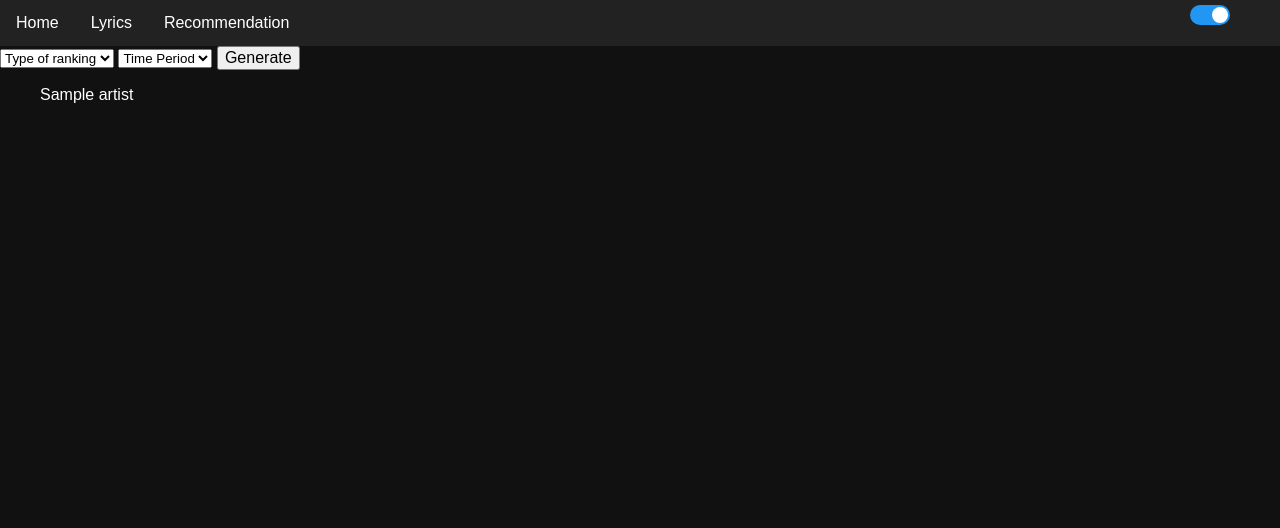
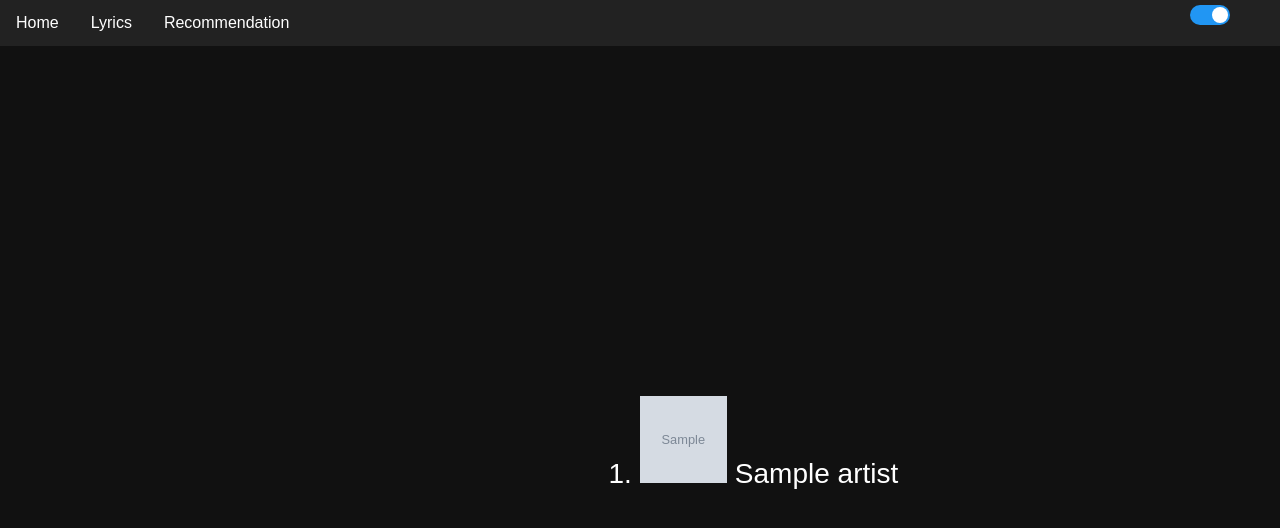
Before and after one commit to ingensargens/CS50-Final-Project, a Flask app: template templates/rankedArtists.html in a window 1280 px wide. Shown: the top 528 px of the page. Run offline with Flask 3, Linux system fonts and the light colour scheme; the template is opened without the code that fills it: most values are stand-ins (such as "Sample title", 1, 10 or a date in 2020); grey boxes marked "Sample" are stand-in pictures; parts of the project's set-up code (start-up, migrations or seed data) failed here and were passed over.

Commit message:
fixes stuff, added play buttons, icon, fixed homepage clicking

```diff
--- a/app.py
+++ b/app.py
@@ -47,7 +47,7 @@ def auth():
 @app.route('/callback')
 def callback():
     code = request.args.get('code')  # Get the authorization code
-    token_info = sp_oauth.get_access_token(code)  # Get token info
+    token_info = sp_oauth.get_access_token(code, as_dict=False)  # Get token info
     # Redirect or display success message
     return redirect('/index') if token_info else 'Authorization failed'
 
@@ -69,8 +69,11 @@ def index():
                 results = sp.current_user_top_tracks(time_range=time, limit=10)
                 return render_template('rankedSongs.html', results=results)
             elif type == 'top_artists':
+
                 results = sp.current_user_top_artists(time_range=time, limit=10)
-                return render_template('rankedSongs.html', results=results)
+                imgs = lambda results: [artist['images'][0]['url'] for artist in results['items']]
+                artists_with_images = zip(results['items'], imgs(results))
+                return render_template('rankedArtists.html', artists_with_images=artists_with_images)
 
 
 @app.route('/lyrics', methods=["GET", "POST"])
--- a/static/styles/styles.css
+++ b/static/styles/styles.css
@@ -300,15 +300,6 @@ label {
   }
 
 
-
-.cntr {
-    display: flex;
-    justify-content: center;
-    align-items: center;
-    height: 100vh; /* Ensure full viewport height */
-    margin: 0;
-}
-
 .logo {
     transform: scale(0.3); /* Scales the button to 30% */
     margin-right: 5px; /* Adjust the margin between button and label */
@@ -317,3 +308,44 @@ label {
     text-align: center;
     font-size: 20px;
 }
+
+.cntr {
+    display: flex;
+    justify-content: center;
+    align-items: center;
+    height: 75vh; /* Ensure full viewport height */
+    margin: 0;
+}
+
+.indexForm {
+    display: flex;
+    flex-direction: column;
+    position: absolute;
+    top: 50%;
+    left: 50%;
+    transform: translate(-50%, -50%)
+
+}
+
+.indexForm select, button, option{
+    margin: 20px 0; /* Add margin to the top and bottom of select menus and button */
+    border-radius: 8px;
+    background-color: #04AA6D;
+    color: #fff;
+    transform: scale(1.75);
+}
+
+.rankings {
+
+        margin: 0 auto;
+        width: fit-content; /* Optional: Adjust width as needed */
+        position: absolute;
+        top: 50%;
+        left: 50%;
+        transform: translate(-50%, -50%);
+        display: flex;
+        justify-content: center;
+        align-items: center;
+        transform: scale(1.75);
+
+}
--- a/templates/index.html
+++ b/templates/index.html
@@ -2,8 +2,8 @@
 
 {% block body %}
 
-<form  method="post" action="/index">
-
+<form method="post" action="/index">
+    <div class="indexForm">
         <select name="type" id="typeMenu">
             <option disabled selected>Type of ranking</option>
             <option value="top_tracks">Top Tracks</option>
@@ -17,7 +17,7 @@
             <option value="long_term">All-Time</option>
         </select>
         <button type='submit' id="submitButton" class="selectionButton" name="submit">Generate</button>
-
+    </div>
 </form>
 
 
--- a/templates/layout.html
+++ b/templates/layout.html
@@ -3,6 +3,7 @@
 
     <head>
         <meta charset="UTF-8">
+        <link rel="icon" type="image/x-icon" href="{{ url_for('static',filename='spotify.png') }}">
         <link rel= "stylesheet" type= "text/css" href= "{{ url_for('static',filename='styles/styles.css') }}">
         <link rel="stylesheet" type= "text/css" href="https://cdnjs.cloudflare.com/ajax/libs/font-awesome/6.0.0-beta3/css/all.min.css">
         <meta name="viewport" content="width=device-width, initial-scale=1.0">
--- a/templates/rankedArtists.html
+++ b/templates/rankedArtists.html
@@ -1,10 +1,15 @@
-{% extends "index.html" %}
+{% extends "layout.html" %}
 
-{% block ranking %}
+{% block body %}
 
-<ol>
-    {% for artist in results %}
-        {{ artist }}
-    {% endfor %}
-</ol>
+<div class="rankings">
+    <ol>
+        {% for artist, image in artists_with_images %}
+            <li>
+                <img src="{{ image }}" alt="{{ artist['name'] }} image" width="50" height="50">
+                {{ artist['name'] }}
+            </li>
+        {% endfor %}
+    </ol>
+</div>
 {% endblock %}
--- a/templates/recommender.html
+++ b/templates/recommender.html
@@ -6,7 +6,7 @@
         Recommended Tracks based on Top Tracks
         <ul>
             {% for track in recommended_tracks['tracks'] %}
-                <li> {{ track['name'] }} <a href="{{ track['external_urls']['spotify'] }}" target="_blank"><i class="fa-solid fa-play"></i></a> </li>
+                <li> {{ track['name'] }} <a href="{{ track['external_urls']['spotify'] }}" target="_blank"><i class="fa-solid fa-play" style="color: #04AA6D"></i></a> </li>
             {% endfor %}
         </ul>
     </div>
@@ -14,7 +14,7 @@
         Recommended Tracks based on Top Artists
         <ul>
             {% for track in recommended_by_artists['tracks'] %}
-                <li> {{ track['name'] }} <a href="{{ track['external_urls']['spotify'] }}" target="_blank"><i class="fa-solid fa-play"></i></a> </li>
+                <li> {{ track['name'] }} <a href="{{ track['external_urls']['spotify'] }}" target="_blank"><i class="fa-solid fa-play" style="color: #04AA6D"></i></a> </li>
             {% endfor %}
         </ul>
     </div>
```
Also changed, not shown: templates/rankedSongs.html (+9 -8 lines), 1 other file. Lines whose indentation alone changed are shown as unchanged.
